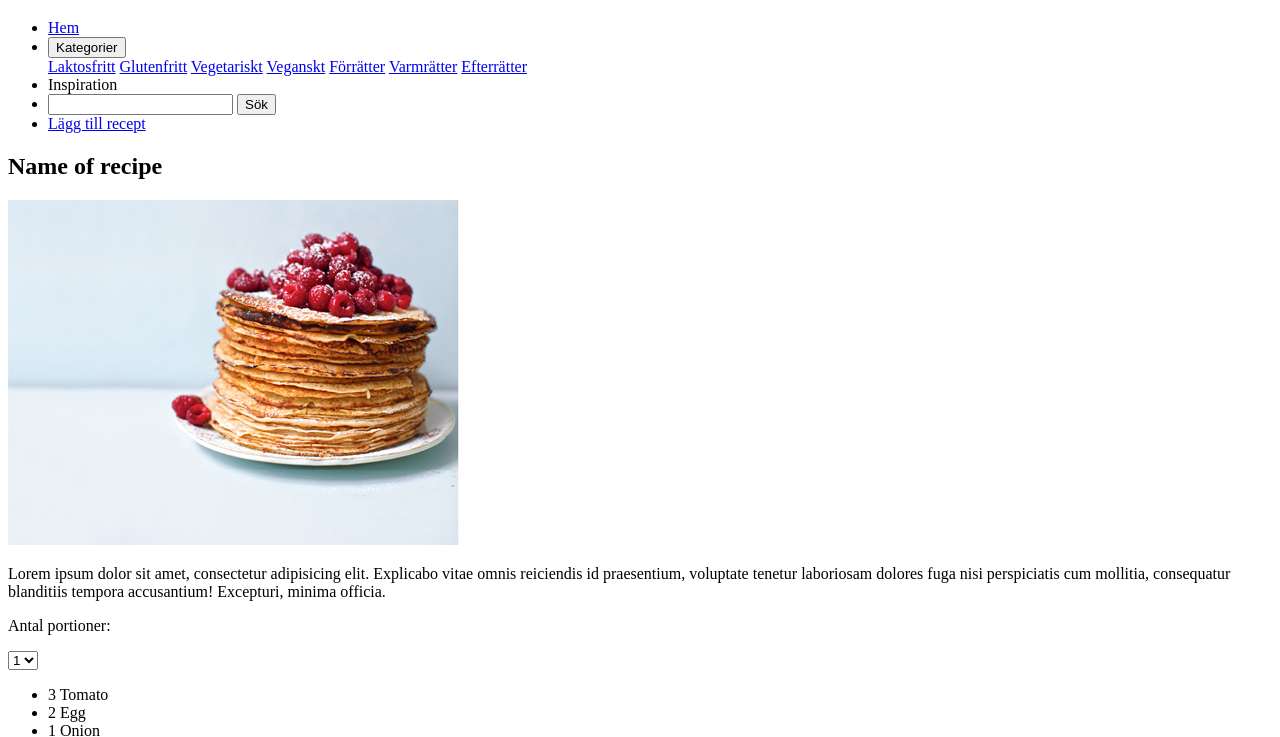
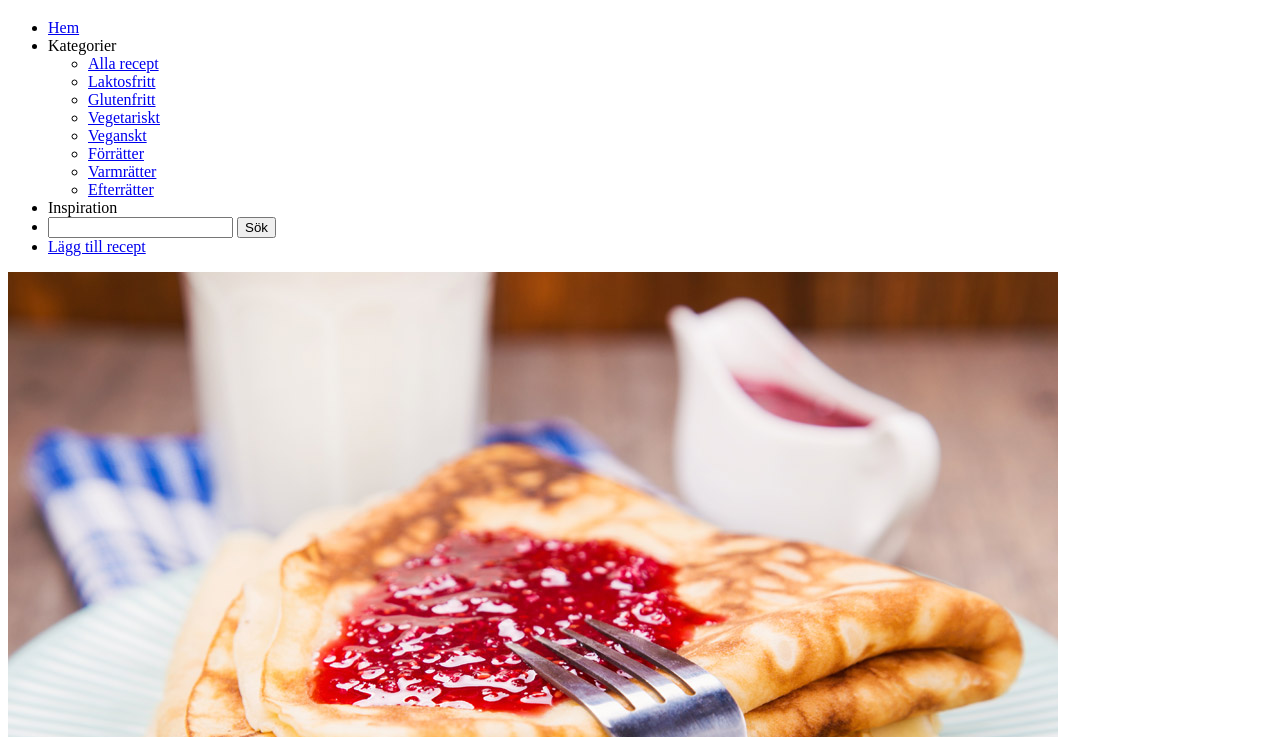
Before and after one commit to Lycaenion/Advanced_JavaScript_indv_proj, a website: page recept_naring/www/index.html in a window 1280 px wide. Shown: the part 61-798 px from the top of the page. Drawn offline with Linux system fonts and the light colour scheme; files whose address does not match are found by name.

Commit message:
added additional html-files after reworking the wireframe

```diff
--- a/recept_naring/www/index.html
+++ b/recept_naring/www/index.html
@@ -15,19 +15,17 @@
     <nav>
       <ul>
         <li><a href="/index.html">Hem</a></li>
-        <li><diV class = "categoryDrop">
-          <button class = "catgoryDropBtn">Kategorier</button>
-          </diV>
-          <div class = "categoryLinks">
-            <a href="#">Laktosfritt</a>
-            <a href="#">Glutenfritt</a>
-            <a href="#">Vegetariskt</a>
-            <a href="#">Veganskt</a>
-            <a href="#">Förrätter</a>
-            <a href="#">Varmrätter</a>
-            <a href="#">Efterrätter</a>
-          </div>
-        </li>
+        <li>Kategorier</li>
+        <ul>
+          <li><a href="#">Alla recept</a></li>
+          <li><a href="#">Laktosfritt</a></li>
+          <li><a href="#">Glutenfritt</a></li>
+          <li><a href="#">Vegetariskt</a></li>
+          <li><a href="#">Veganskt</a></li>
+          <li><a href="#">Förrätter</a></li>
+          <li><a href="#">Varmrätter</a></li>
+          <li><a href="#">Efterrätter</a></li>
+        </ul>
         <li>Inspiration</li>
         <li><form id = "search">
             <input id = "searchField" type = "search" aria-placeholder="Search recipe">
@@ -37,39 +35,15 @@
         <li><a href="/addRecipe.html">Lägg till recept</a></li>
       </ul>
     </nav>
-    <div class = "wrapper">
-      <div id = "recipes">
-        <h2 id = "recipeName">Name of recipe</h2>
-        <div class = "pictures">
-          <img src="/img/pancakes.jpg">
+    <div class="wrapper">
+      <div class="suggestions">
+        <img src="/img/pannkakor.jpg">
+        <img src ="/img/spaghetti.jpg">
       </div>
-        <div class="nutritionTable">
-          <p>Lorem ipsum dolor sit amet, consectetur adipisicing elit. Explicabo vitae omnis reiciendis id praesentium, voluptate tenetur laboriosam dolores fuga nisi perspiciatis cum mollitia, consequatur blanditiis tempora accusantium! Excepturi, minima officia.</p>
-        </div>
-        <div class = "numOfPortions">
-          <p>Antal portioner:</p>
-          <select id = "portions">
-            <option value = "1">1</option>
-            <option value = "2">2</option>
-            <option value = "3">3</option>
-            <option value = "4">4</option>
-            <option value = "5">5</option>
-            <option value = "6">6</option>
-            <option value = "7">7</option>
-            <option value = "8">8</option>
-            <option value = "9">9</option>
-          </select>
-        </div>
-        <ul id = "listOfIngredients">
-          <li>3 Tomato</li>
-          <li>2 Egg</li>
-          <li>1 Onion</li>
-          <li>3 Slices of Bacon</li>
-        </ul>
-        <p id = "execution">Här står det hur man tillagar maträtten!</p>
+      <div class = "about">
+        <p>About the page</p>
       </div>
     </div>
-
     <footer>
         <p>&#169;Lycaenion 2018</p>
         <ul>
```
Also changed, not shown: recept_naring/www/displayRecipe.html (added, +83 -0 lines), recept_naring/www/allRecipes.html (added), recept_naring/www/img/pannkakor.jpg (added), recept_naring/www/img/spaghetti.jpg (added). Lines whose indentation alone changed are shown as unchanged.
